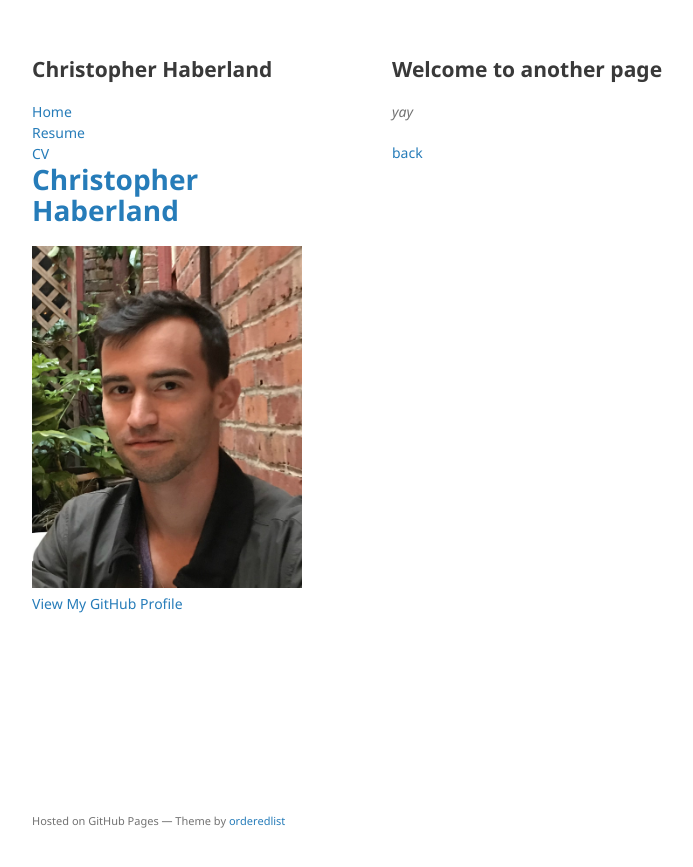
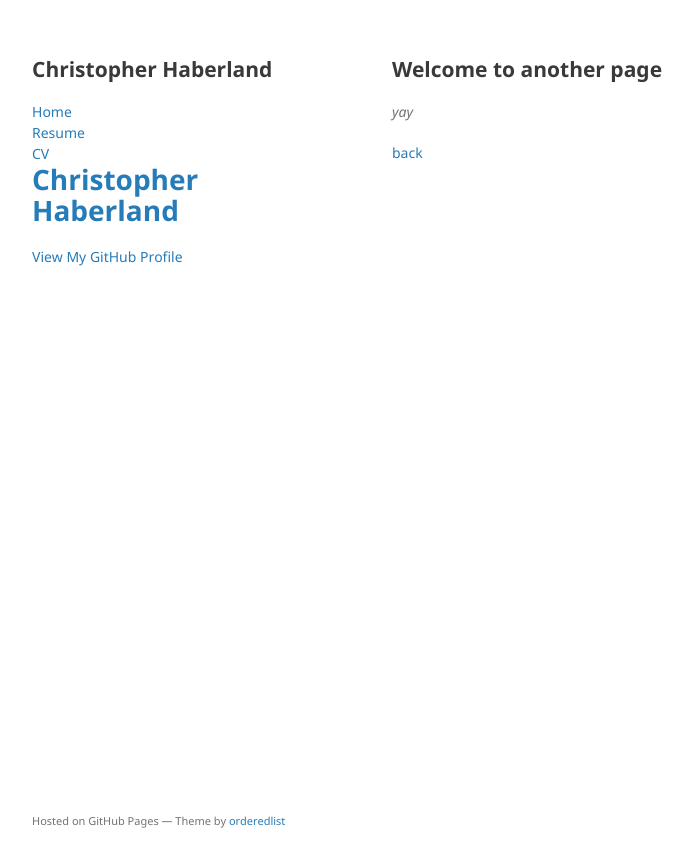
Before and after one commit to argideritzalpea/argideritzalpea.github.io, a Jekyll site: the page built from another-page.md, in a window 1280 px wide. Shown: the top 867 px of the page, without its empty margins (178-871 px from the left). Built offline with Jekyll 4.4.1, drawn with Linux system fonts in a browser that asks for light colours; our own code applies the rules of GitHub Pages for plain Markdown files.

Commit message:
Update _config.yml

```diff
--- a/_config.yml
+++ b/_config.yml
@@ -1,4 +1,3 @@
 title: Christopher Haberland
-logo: /assets/img/logo.jpg
 description: Hovering = true
 theme: jekyll-theme-minimal
```
